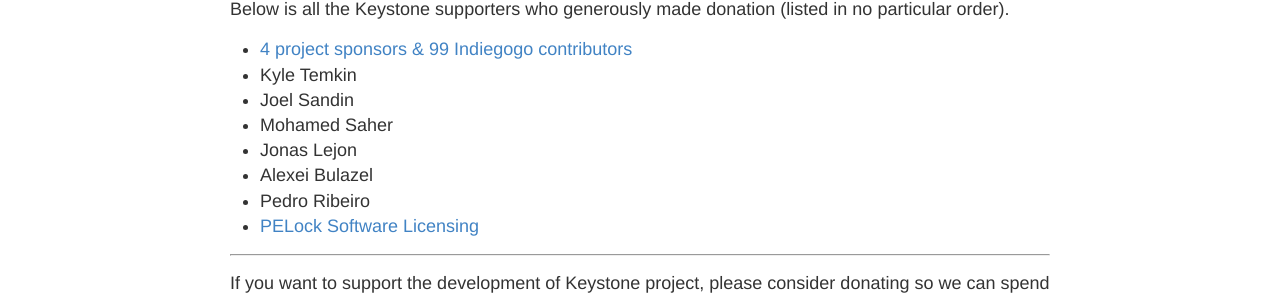
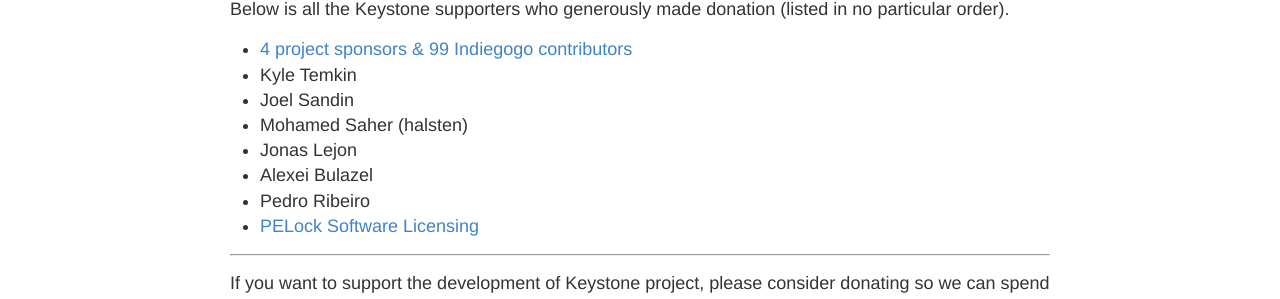
Before and after one commit to keystone-engine/keystone-engine.github.io, a Jekyll site: the page built from donate.md, in a window 1280 px wide. Shown: the part 269-568 px from the top of the page. Built offline with Jekyll 4.4.1, drawn with Linux system fonts in a browser that asks for light colours.

Commit message:
donation

```diff
--- a/donate.md
+++ b/donate.md
@@ -10,7 +10,7 @@
 - [4 project sponsors & 99 Indiegogo contributors](http://www.keystone-engine.org/indiegogo4)
 - Kyle Temkin
 - Joel Sandin
-- Mohamed Saher
+- Mohamed Saher (halsten)
 - Jonas Lejon
 - Alexei Bulazel
 - Pedro Ribeiro
```
